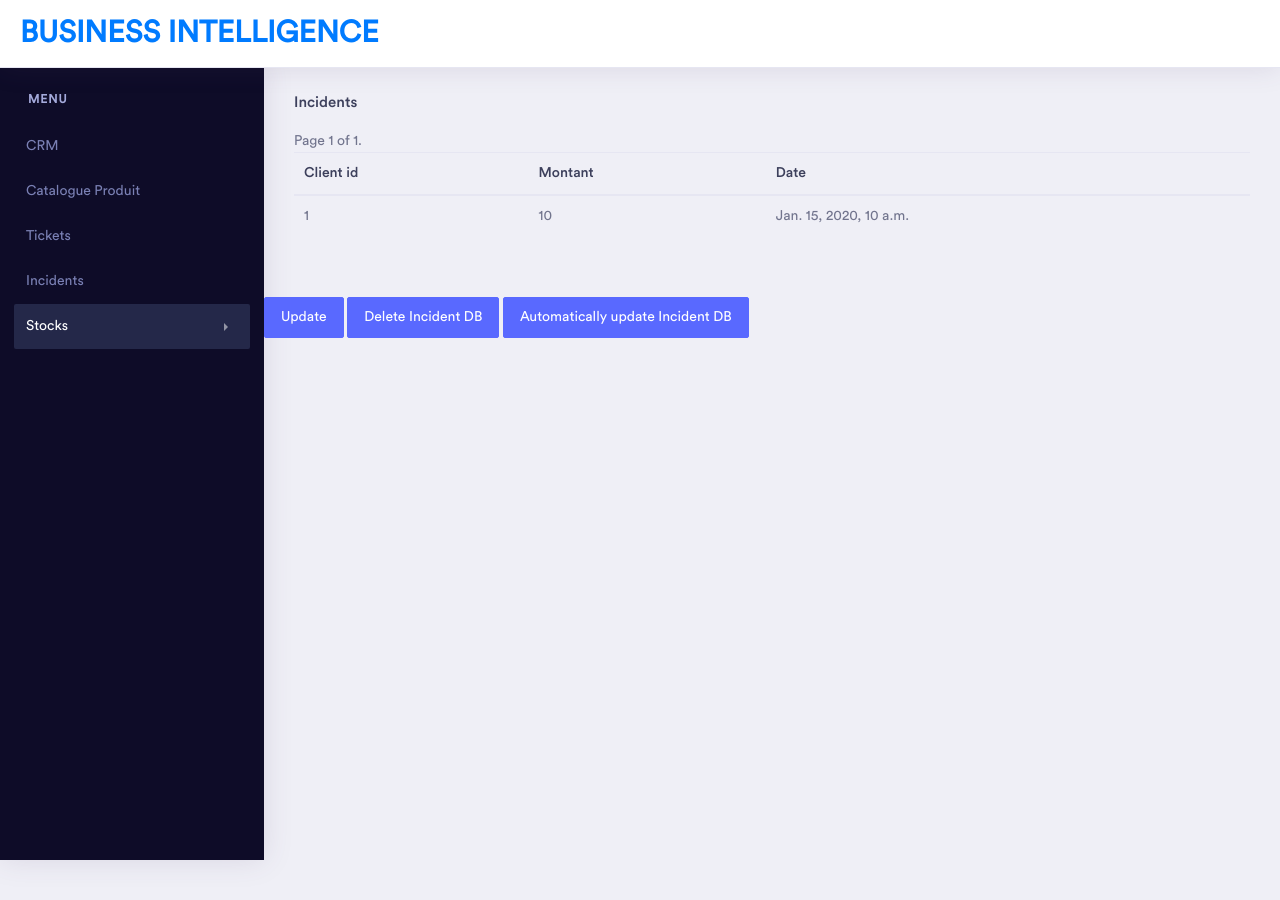
After one commit to ursi-2020/business-intelligence, a Django app: template application/djangoapp/templates/incidents.html in a window 1280 px wide. The commit adds this page. Shown: the top 900 px of the page. Run offline with Django 3.2, Linux system fonts and the light colour scheme; the template is opened without the code that fills it: most values are stand-ins (such as "Sample title", 1, 10 or a date in 2020); parts of the project's set-up code (start-up, migrations or seed data) failed here and were passed over; some libraries are stand-ins or nearby versions.

Commit message:
[INCIDENTS] front + back (update + schedule + delete)

```diff
--- /dev/null
+++ b/application/djangoapp/templates/incidents.html
@@ -0,0 +1,54 @@
+{% extends 'index.html' %}
+{% block content %}
+
+    {% load static %}
+
+    <div class="container-fluid  dashboard-content">
+        <h5>Incidents</h5>
+        <table class="table table-sm">
+            <thead>
+            <tr>
+                <th scope="col">Client id</th>
+                <th scope="col">Montant</th>
+                <th scope="col">Date</th>
+            </tr>
+            </thead>
+            <tbody>
+            {% for incident in incidents %}
+                <tr>
+                    <td>{{ incident.client_id }}</td>
+                    <td>{{ incident.amount }}</td>
+                    <td>{{ incident.date }}</td>
+                </tr>
+            {% endfor %}
+            <div class="pagination">
+                    <span class="step-links">
+                        {% if incidents.has_previous %}
+                            <a href="?page=1">&laquo; first</a>
+                            <a href="?page={{ contacts.previous_page_number }}">previous</a>
+                        {% endif %}
+
+                        <span class="current">
+                            Page {{ incidents.number }} of {{ incidents.paginator.num_pages }}.
+                        </span>
+
+                        {% if incidents.has_next %}
+                            <a href="?page={{ contacts.next_page_number }}">next</a>
+                            <a href="?page={{ contacts.paginator.num_pages }}">last &raquo;</a>
+                        {% endif %}
+                    </span>
+            </div>
+            </tbody>
+        </table>
+    </div>
+
+    <a class="btn btn-primary" href="{% url 'business-intelligence:get_incidents' %}">Update</a>
+    <a class="btn btn-primary" href="{% url 'business-intelligence:delete_incidents' %}">Delete Incident DB</a>
+    <a class="btn btn-primary" href="{% url 'business-intelligence:scheduler_incidents' %}">Automatically update Incident
+        DB</a>
+
+    <script src="{% static 'assets/vendor/jquery/jquery-3.3.1.min.js' %}"></script>
+    <script src="{% static 'assets/vendor/charts/charts-bundle/Chart.bundle.js' %}"></script>
+    <script src="{% static 'assets/vendor/charts/charts-bundle/chartjs.js' %}"></script>
+
+{% endblock %}
--- a/application/djangoapp/templates/index.html
+++ b/application/djangoapp/templates/index.html
@@ -68,6 +68,9 @@
                             <li class="nav-item">
                                 <a class="nav-link" href="/tickets">Tickets</a>
                             </li>
+                            <li class="nav-item">
+                                <a class="nav-link" href="/incidents">Incidents</a>
+                            </li>
                             <li class="nav-item ">
                                 <a class="nav-link active" href="#" data-toggle="collapse" aria-expanded="false"
                                    data-target="#submenu-1" aria-controls="submenu-1">Stocks<span
--- a/application/djangoapp/urls.py
+++ b/application/djangoapp/urls.py
@@ -13,15 +13,19 @@ urlpatterns = [
     path('catalogue_produit', views.catalogue_produit, name='catalogue_produit'),
     path('crm', views.crm, name='crm'),
     path('tickets', views.tickets, name='tickets'),
+    path('incidents', views.incidents, name='incidents'),
     path('get_catalogue', views.get_catalogue, name='get_catalogue'),
     path('get_crm', views.get_crm, name='get_crm'),
     path('get_tickets', views.get_tickets, name='get_tickets'),
+    path('get_incidents', views.get_incidents, name='get_incidents'),
     path('delete_catalogue_produit', views.delete_catalogue_produit, name='delete_catalogue_produit'),
     path('delete_crm', views.delete_crm, name='delete_crm'),
     path('delete_tickets', views.delete_tickets, name='delete_tickets'),
+    path('delete_incidents', views.delete_incidents, name='delete_incidents'),
     path('scheduler_crm', views.scheduler_crm, name='scheduler_crm'),
     path('scheduler_catalogue_produit', views.scheduler_catalogue_produit, name='scheduler_catalogue_produit'),
     path('scheduler_tickets', views.scheduler_tickets, name='scheduler_tickets'),
+    path('scheduler_incidents', views.scheduler_incidents, name='scheduler_incidents'),
     path('tickets/data', views.get_recent_tickets_data, name='get_recent_tickets_data'),
     path('gestion-stock', views.stock, name='stock'),
     path('gestion-magasin', views.stock_magasin, name='stock_magasin'),
```
Also changed, not shown: application/djangoapp/models.py (+8 -0 lines), application/djangoapp/views.py (+29 -0 lines), application/djangoapp/migrations/0012_incident.py (added).
